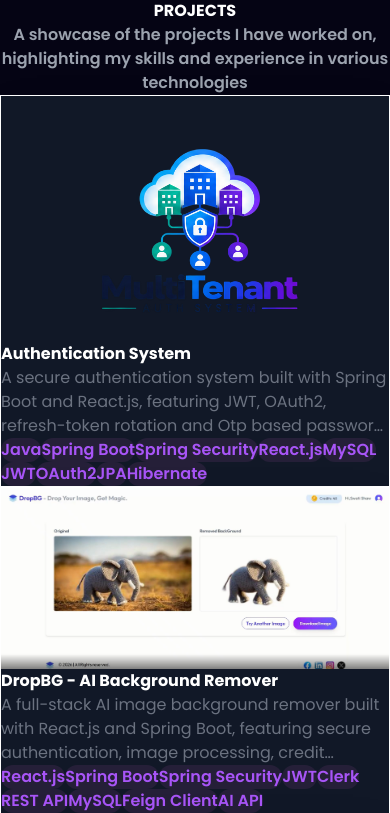
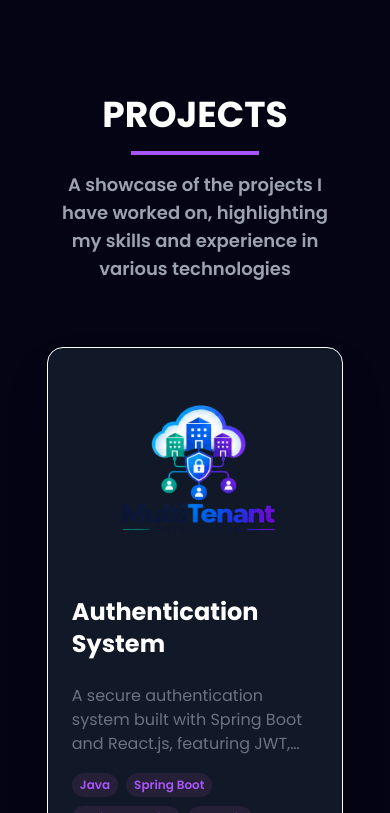
Before and after one commit to swatishaw1/portfolio, a React (Vite) app: page / in a window 390 px wide. Shown: the part 4211-5024 px from the top of the page. Built offline with nearby package versions, Linux system fonts and the light colour scheme.

Commit message:
Refactor Projects component for improved styling
Updated the layout and styling of the Projects section, including changes to class names, padding, and text sizes for better responsiveness and visual appeal.

```diff
--- a/src/components/Projects/Projects.jsx
+++ b/src/components/Projects/Projects.jsx
@@ -15,52 +15,45 @@
   return (
     <section
       id="projects"
-      className="py-[6vw] px-[8vw] font-sans relative"
+      className="py-24 pb-24 px-[12vw] md:px-[7vw] lg:px-[20vw] font-sans relative"
     >
       {/* Section Title */}
-      <div className="text-center mb-[4vw]">
-        <h2 className="text-[clamp(2rem,3vw,3rem)] font-bold text-white">
-          PROJECTS
-        </h2>
-
-        <div className="w-[clamp(5rem,8vw,8rem)] h-[clamp(0.2rem,0.25vw,0.3rem)] bg-purple-500 mx-auto mt-[1vw]"></div>
-
-        <p className="text-gray-400 mt-[1vw] text-[clamp(0.9rem,1.2vw,1.25rem)] font-semibold">
+      <div className="text-center mb-16">
+        <h2 className="text-4xl font-bold text-white">PROJECTS</h2>
+        <div className="w-32 h-1 bg-purple-500 mx-auto mt-4"></div>
+        <p className="text-gray-400 mt-4 text-lg font-semibold">
           A showcase of the projects I have worked on, highlighting my skills
           and experience in various technologies
         </p>
       </div>
 
       {/* Projects Grid */}
-      <div className="grid grid-cols-3 gap-[2vw]">
+      <div className="grid gap-12 grid-cols-1 md:grid-cols-2 lg:grid-cols-3">
         {projects.map((project) => (
           <div
             key={project.id}
             onClick={() => handleOpenModal(project)}
-            className="border border-white bg-gray-900 backdrop-blur-md rounded-[1vw] shadow-2xl overflow-hidden cursor-pointer hover:shadow-purple-500/50 hover:-translate-y-[0.4vw] transition-transform duration-300"
+            className="border border-white bg-gray-900 backdrop-blur-md rounded-2xl shadow-2xl overflow-hidden cursor-pointer hover:shadow-purple-500/50 hover:-translate-y-2 transition-transform duration-300"
           >
-            <div className="p-[1vw]">
+            <div className="p-4">
               <img
                 src={project.image}
                 alt={project.title}
-                className="w-full h-[clamp(10rem,12vw,15rem)] object-cover rounded-[0.7vw]"
+                className="w-full h-48 object-cover rounded-xl"
               />
             </div>
-
-            <div className="p-[1.5vw]">
-              <h3 className="text-[clamp(1.1rem,1.7vw,1.7rem)] font-bold text-white mb-[0.5vw]">
+            <div className="p-6">
+              <h3 className="text-2xl font-bold text-white mb-2">
                 {project.title}
               </h3>
-
-              <p className="text-gray-500 mb-[1vw] pt-[0.8vw] text-[clamp(0.75rem,1vw,1rem)] line-clamp-3">
+              <p className="text-gray-500 mb-4 pt-4 line-clamp-3">
                 {project.description}
               </p>
-
-              <div className="mb-[0.8vw]">
+              <div className="mb-4">
                 {project.tags.map((tag, index) => (
                   <span
                     key={index}
-                    className="inline-block bg-[#251f38] text-[clamp(0.6rem,0.75vw,0.8rem)] font-semibold text-purple-500 rounded-full px-[0.5vw] py-[0.25vw] mr-[0.4vw] mb-[0.4vw]"
+                    className="inline-block bg-[#251f38] text-xs font-semibold text-purple-500 rounded-full px-2 py-1 mr-2 mb-2"
                   >
                     {tag}
                   </span>
@@ -73,70 +66,59 @@
 
       {/* Modal Container */}
       {selectedProject && (
-        <div className="fixed inset-0 z-50 flex items-center justify-center bg-black bg-opacity-90 p-[1vw]">
-          <div className="bg-gray-900 rounded-[0.8vw] shadow-2xl w-[clamp(20rem,75vw,60rem)] max-h-[90vh] overflow-y-auto relative">
-            <div className="flex justify-end p-[1vw]">
+        <div className="fixed inset-0 z-50 flex items-center justify-center bg-black bg-opacity-90 p-4">
+          <div className="bg-gray-900 rounded-xl shadow-2xl lg:w-full w-[90%] max-w-3xl overflow-hidden relative">
+            <div className="flex justify-end p-4">
               <button
                 onClick={handleCloseModal}
-                className="text-white text-[clamp(1.8rem,2.5vw,3rem)] font-bold hover:text-purple-500"
+                className="text-white text-3xl font-bold hover:text-purple-500"
               >
                 &times;
               </button>
             </div>
 
             <div className="flex flex-col">
-              <div className="w-full flex justify-center bg-gray-900 px-[1vw]">
+              <div className="w-full flex justify-center bg-gray-900 px-4">
                 <img
                   src={selectedProject.image}
                   alt={selectedProject.title}
-                  className="w-[75%] max-h-[40vh] object-contain rounded-[0.8vw] shadow-2xl"
+                  className="lg:w-[75%] w-[90%] object-contain rounded-xl shadow-2xl"
                 />
               </div>
-
-              <div className="p-[clamp(1rem,2vw,2rem)]">
-                <h3 className="text-[clamp(1.3rem,2.2vw,2.2rem)] font-bold text-white mb-[1vw]">
+              <div className="lg:p-8 p-6">
+                <h3 className="lg:text-3xl font-bold text-white mb-4 text-md">
                   {selectedProject.title}
                 </h3>
-
-                <p className="text-gray-400 mb-[1.5vw] text-[clamp(0.8rem,1vw,1rem)]">
+                <p className="text-gray-400 mb-6 lg:text-base text-xs">
                   {selectedProject.description}
                 </p>
-
-                <div className="flex flex-wrap gap-[0.5vw] mb-[1.5vw]">
+                <div className="flex flex-wrap gap-2 mb-6">
                   {selectedProject.tags.map((tag, index) => (
                     <span
                       key={index}
-                      className="bg-[#251f38] text-[clamp(0.6rem,0.75vw,0.8rem)] font-semibold text-purple-500 rounded-full px-[0.5vw] py-[0.25vw]"
+                      className="bg-[#251f38] text-xs font-semibold text-purple-500 rounded-full px-2 py-1"
                     >
                       {tag}
                     </span>
                   ))}
                 </div>
-
-                <div className="flex gap-[1vw]">
+                <div className="flex gap-4">
                   <a
                     href={selectedProject.github}
                     target="_blank"
                     rel="noopener noreferrer"
-                    className="w-1/2 bg-gray-800 hover:bg-purple-800 text-gray-400 px-[1vw] py-[0.5vw] rounded-[0.7vw] text-[clamp(0.75rem,1.1vw,1.2rem)] font-semibold text-center"
+                    className="w-1/2 bg-gray-800 hover:bg-purple-800 text-gray-400 lg:px-6 lg:py-2 px-2 py-1 rounded-xl lg:text-xl text-sm font-semibold text-center"
                   >
                     View Code
                   </a>
-
                   <a
                   href={selectedProject.webapp || "#"}
-                    target={
-                      selectedProject.webapp ? "_blank" : undefined
-                    }
-                    rel={
-                      selectedProject.webapp
-                        ? "noopener noreferrer"
-                        : undefined
-                    }
+                  target={selectedProject.webapp ? "_blank" : undefined}
+                  rel={selectedProject.webapp ? "noopener noreferrer" : undefined}
                   onClick={(e) => {
                     if (!selectedProject.webapp) e.preventDefault();
                   }}
-                    className={`w-1/2 px-[1vw] py-[0.5vw] rounded-[0.7vw] text-[clamp(0.75rem,1.1vw,1.2rem)] font-semibold text-center ${
+                  className={`w-1/2 lg:px-6 lg:py-2 px-2 py-1 rounded-xl lg:text-xl text-sm font-semibold text-center ${
                     selectedProject.webapp
                       ? "bg-purple-600 hover:bg-purple-800 text-white cursor-pointer"
                       : "bg-gray-800 text-gray-600 border border-gray-700 cursor-not-allowed"
@@ -144,9 +126,7 @@
                 >
                   {!selectedProject.webapp
                     ? "Not Live Yet"
-                      : selectedProject.webapp.includes(
-                          "drive.google.com"
-                        )
+                    : selectedProject.webapp.includes("drive.google.com")
                     ? "View Live Demo Video"
                     : "View Live"}
                 </a>
```
Lines whose indentation alone changed are shown as unchanged.
